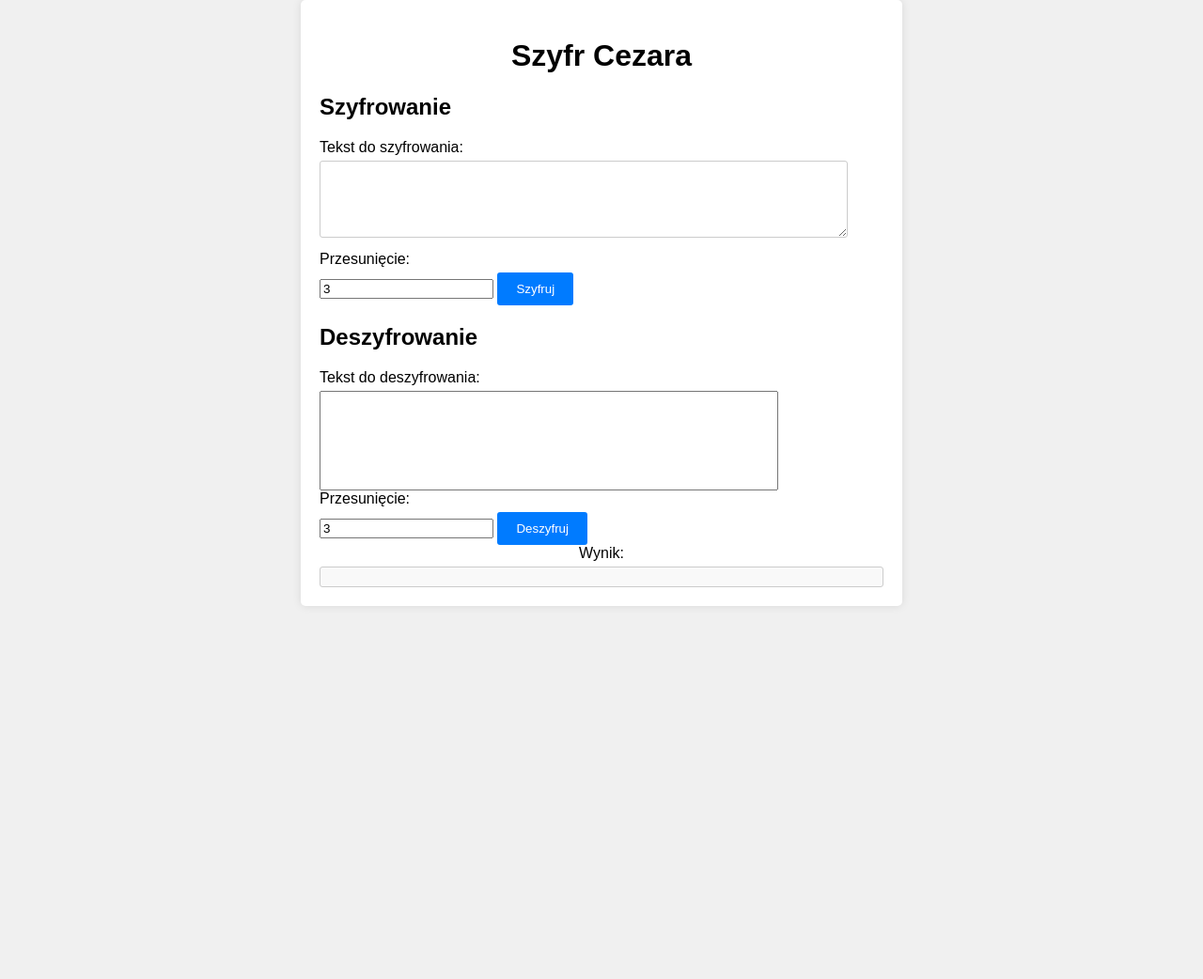
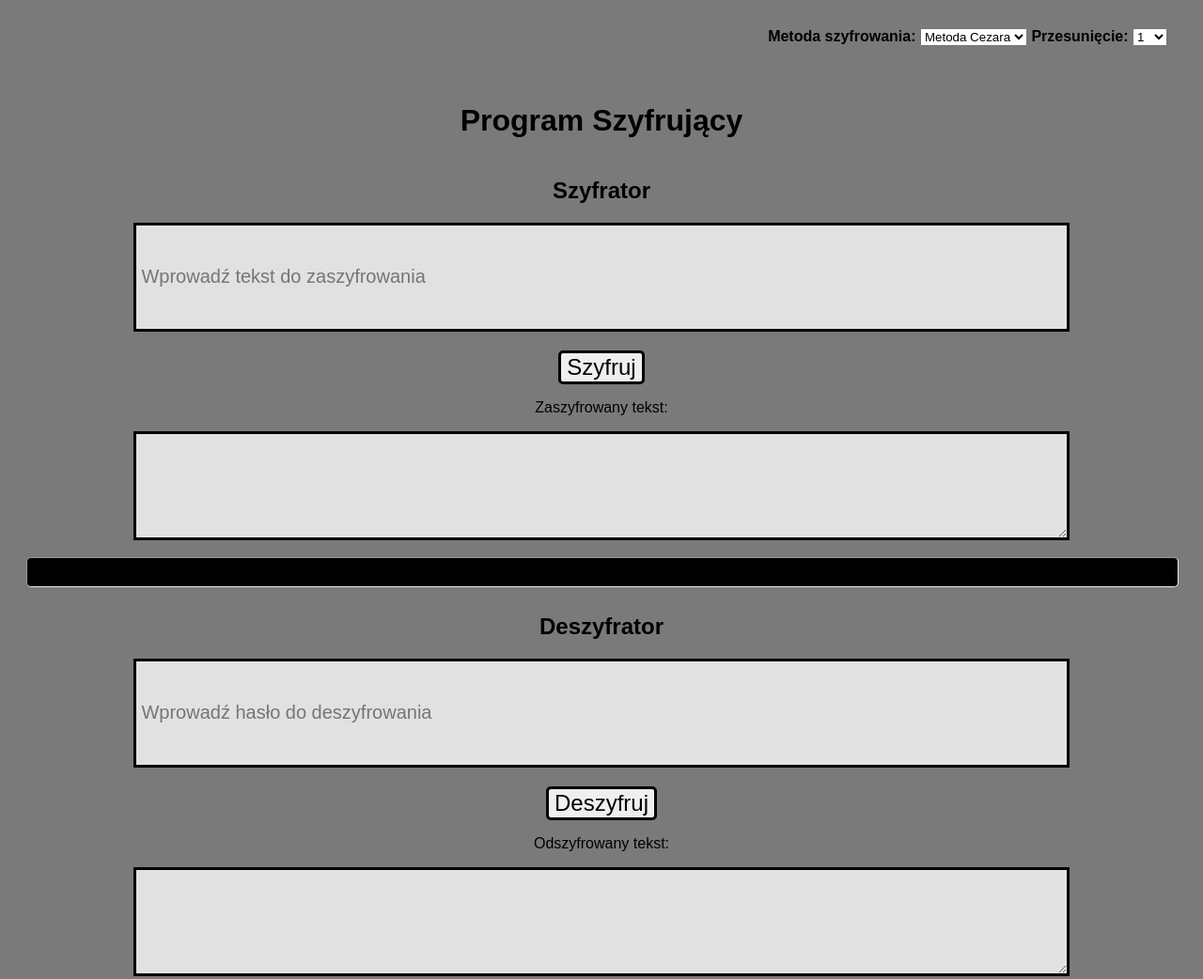
Before and after one commit to Khazaxa/BezpieczenstwoSystemowApki, a plain HTML site: page index.html in a window 1280 px wide. Shown: the whole page at 94% size. Before the commit the page ends 800 px from the top, so only its background shows below. Drawn offline with Linux system fonts and the light colour scheme.

Commit message:
Add files via upload

```diff
--- a/index.html
+++ b/index.html
@@ -1,36 +1,49 @@
 <!DOCTYPE html>
-<html lang="en">
+<html lang="pl">
 <head>
     <meta charset="UTF-8">
     <meta name="viewport" content="width=device-width, initial-scale=1.0">
-    <title>Szyfr Cezara</title>
+    <title>Program Szyfrujący</title>
     <link rel="stylesheet" href="style.css">
 </head>
 <body>
-    <div class="container">
-        <h1>Szyfr Cezara</h1>
-        <div class="szyfrowanie">
-            <h2>Szyfrowanie</h2>
-            <label for="tekst-szyfrowanie">Tekst do szyfrowania:</label>
-            <textarea id="tekst-szyfrowanie" rows="4"></textarea>
-            <label for="przesuniecie-szyfrowanie">Przesunięcie:</label>
-            <input type="number" id="przesuniecie-szyfrowanie" min="1" value="3">
-            <button id="szyfruj">Szyfruj</button>
+    <div id="header">
+        <div id="cipherOptions">
+            <label for="cipherMethod"><strong>Metoda szyfrowania:</strong></label>
+            <select id="cipherMethod" onchange="toggleShiftAmount()">
+                <option value="ceasar">Metoda Cezara</option>
+                <option value="druga">Druga</option>
+                <option value="trzecia">Trzecia</option>
+                <option value="czwarta">Czwarta</option>
+                <!-- Dodaj inne metody szyfrowania, jeśli są potrzebne -->
+            </select>
+            <label for="shiftAmount" id="shiftLabel"><strong>Przesunięcie:</strong></label>
+            <select id="shiftAmount">
+                <!-- Generowanie opcji od 1 do 34 -->
+                <script>
+                    for (let i = 1; i <= 34; i++) {
+                        document.write(`<option value="${i}">${i}</option>`);
+                    }
+                </script>
+            </select>
         </div>
-        <div class="deszyfrowanie">
-            <h2>Deszyfrowanie</h2>
-            <label for="tekst-deszyfrowanie">Tekst do deszyfrowania:</label>
-            <input type="password" id="przesuniecie-deszyfrowanie" min="1">
-             <!-- Zmiana type na "password" -->
-            <label for="przesuniecie-deszyfrowanie">Przesunięcie:</label>
-            <input type="number"  min="1" value="3">
-            <button id="deszyfruj">Deszyfruj</button>
-        </div>
+    </div>
+    <div id="content">
+        <h1>Program Szyfrujący</h1>
 
-        <div class="wynik">
-            <label>Wynik:</label>
-            <div id="wynik-tekst"></div>
-        </div>
+        <h2>Szyfrator</h2>
+        <input type="text" id="inputText" placeholder="Wprowadź tekst do zaszyfrowania">
+        <button onclick="encrypt()">Szyfruj</button>
+        <p>Zaszyfrowany tekst:</p>
+        <textarea id="encryptedText" readonly></textarea>
+
+        <hr>
+
+        <h2>Deszyfrator</h2>
+        <input type="password" id="inputPassword" placeholder="Wprowadź hasło do deszyfrowania">
+        <button onclick="decrypt()">Deszyfruj</button>
+        <p>Odszyfrowany tekst:</p>
+        <textarea id="decryptedText" readonly></textarea>
     </div>
     <script src="script.js"></script>
 </body>
--- a/script.js
+++ b/script.js
@@ -1,77 +1,78 @@
-// Funkcja do szyfrowania tekstu za pomocą szyfru Cezara
-function szyfrujCezara(tekst, przesuniecie) {
+// Pobieram elementy formularza i przypisuje je do zmiennych
+const cipherMethodSelect = document.getElementById("cipherMethod");
+const shiftAmount = document.getElementById("shiftAmount");
+const shiftLabel = document.getElementById("shiftLabel");
+const inputText = document.getElementById("inputText");
+const encryptedText = document.getElementById("encryptedText");
+const inputPassword = document.getElementById("inputPassword");
+const decryptedText = document.getElementById("decryptedText");
+
+// Funkcja szyfrowania Cezara
+function caesarCipher(text, shift) {
     const alphabet = "aąbcćdeęfghijklłmnńoóprsśtuvwxyzźż";
-    let zaszyfrowanyTekst = "";
+    let result = "";
 
-    for (let i = 0; i < tekst.length; i++) {
-      const znak = tekst[i];
-      const index = alphabet.indexOf(znak.toLowerCase());
+    for (let i = 0; i < text.length; i++) {
+        const char = text[i].toLowerCase();
 
-      if (index === -1) {
-        // Jeśli znak nie jest w alfabecie, dodaj go bez zmian
-        zaszyfrowanyTekst += znak;
-      } else {
-        // Znajdź nowy indeks dla zaszyfrowanego znaku
-        const nowyIndex = (index + przesuniecie) % alphabet.length;
-        if (znak === znak.toUpperCase()) {
-          zaszyfrowanyTekst += alphabet[nowyIndex].toUpperCase();
+        if (alphabet.includes(char)) {
+            const index = alphabet.indexOf(char);
+            const newIndex = (index + shift) % alphabet.length;
+            const encryptedChar = alphabet[newIndex];
+            result += text[i] === text[i].toLowerCase() ? encryptedChar : encryptedChar.toUpperCase();
         } else {
-          zaszyfrowanyTekst += alphabet[nowyIndex];
+            result += text[i];
         }
-      }
     }
 
-    return zaszyfrowanyTekst;
-  }
+    return result;
+}
 
-  // Funkcja do deszyfrowania tekstu za pomocą szyfru Cezara
-  function deszyfrujCezara(tekst, przesuniecie) {
-    const alphabet = "aąbcćdeęfghijklłmnńoóprsśtuvwxyzźż";
-    let odszyfrowanyTekst = "";
+// Funkcja zmienia widoczność pola wyboru przesunięcia w zależności od wybranej metody szyfrowania
+function toggleShiftAmount() {
+    const method = cipherMethodSelect.value;
+    if (method === "ceasar") {
+        shiftAmount.style.display = "inline-block";
+        shiftLabel.style.display = "inline-block";
+    } else {
+        shiftAmount.style.display = "none";
+        shiftLabel.style.display = "none";
+    }
+}
 
-    for (let i = 0; i < tekst.length; i++) {
-      const znak = tekst[i];
-      const index = alphabet.indexOf(znak.toLowerCase());
+// Wywołaj funkcję toggleShiftAmount() na początku, aby ukryć pole wyboru przesunięcia
+toggleShiftAmount();
 
-      if (index === -1) {
-        // Jeśli znak nie jest w alfabecie, dodaj go bez zmian
-        odszyfrowanyTekst += znak;
-      } else {
-        // Znajdź nowy indeks dla odszyfrowanego znaku
-        let nowyIndex = index - przesuniecie;
-        if (nowyIndex < 0) {
-          nowyIndex = alphabet.length + nowyIndex;
+// Obsługa przycisku Szyfruj
+function encrypt() {
+    const method = cipherMethodSelect.value;
+    if (method === "ceasar") {
+        const shift = parseInt(shiftAmount.value);
+        if (!isNaN(shift) && shift >= 1 && shift <= 34) {
+            const textToEncrypt = inputText.value;
+            const encrypted = caesarCipher(textToEncrypt, shift);
+            encryptedText.value = encrypted;
+        } else {
+            alert("Proszę podać prawidłowe przesunięcie (1-34).");
         }
-        if (znak === znak.toUpperCase()) {
-          odszyfrowanyTekst += alphabet[nowyIndex].toUpperCase();
+    } else {
+        alert("Wybrano inną metodę szyfrowania. Szyfrowanie jest dostępne tylko dla metody Cezara z przesunięciem.");
+    }
+}
+
+// Obsługa przycisku Deszyfruj
+function decrypt() {
+    const method = cipherMethodSelect.value;
+    if (method === "ceasar") {
+        const shift = parseInt(shiftAmount.value);
+        if (!isNaN(shift) && shift >= 1 && shift <= 34) {
+            const textToDecrypt = inputPassword.value;
+            const decrypted = caesarCipher(textToDecrypt, -shift);
+            decryptedText.value = decrypted;
         } else {
-          odszyfrowanyTekst += alphabet[nowyIndex];
+            alert("Proszę podać prawidłowe przesunięcie (1-34).");
         }
-      }
+    } else {
+        alert("Wybrano inną metodę szyfrowania. Deszyfrowanie jest dostępne tylko dla metody Cezara z przesunięciem.");
     }
-
-    return odszyfrowanyTekst;
-  }
-
-  // Obsługa formularza HTML
-  document.addEventListener("DOMContentLoaded", function () {
-    const szyfrujButton = document.getElementById("szyfruj");
-    const deszyfrujButton = document.getElementById("deszyfruj");
-    const wynikTekst = document.getElementById("wynik-tekst");
-
-    szyfrujButton.addEventListener("click", function () {
-      const tekstDoZaszyfrowania = document.getElementById("tekst").value;
-      const przesuniecie = parseInt(document.getElementById("przesuniecie").value, 10);
-
-      const zaszyfrowanyTekst = szyfrujCezara(tekstDoZaszyfrowania.toLowerCase(), przesuniecie);
-      wynikTekst.textContent = "Zaszyfrowany tekst: " + zaszyfrowanyTekst;
-    });
-
-    deszyfrujButton.addEventListener("click", function () {
-      const tekstDoDeszyfrowania = document.getElementById("tekst").value;
-      const przesuniecie = parseInt(document.getElementById("przesuniecie").value, 10);
-
-      const odszyfrowanyTekst = deszyfrujCezara(tekstDoDeszyfrowania.toLowerCase(), przesuniecie);
-      wynikTekst.textContent = "Odszyfrowany tekst: " + odszyfrowanyTekst;
-    });
-  });
+}
--- a/style.css
+++ b/style.css
@@ -1,66 +1,54 @@
 body {
     font-family: Arial, sans-serif;
-    margin: 0;
-    padding: 0;
-    background-color: #f0f0f0;
+    background-color: #7a7a7a;
 }
 
-.container {
-    max-width: 600px;
-    margin: 0 auto;
-    padding: 20px;
-    background-color: #fff;
+hr {
+    width: 100%;
+    height: 30px;
+    background-color: black;
     border-radius: 5px;
-    box-shadow: 0 0 10px rgba(0, 0, 0, 0.1);
 }
 
-h1 {
-    text-align: center;
+input, textarea {
+    min-height: 100px;
+    width: 80%;
+    border: 3px solid black;
+    padding: 5px;
+    margin-bottom: 10px;
+    font-size: 20px;
+    background-color: #e1e1e1;
 }
 
-.form {
-    margin-bottom: 20px;
-}
-
-label {
-    display: block;
-    margin-bottom: 5px;
-}
-
-textarea {
-    width: 90%;
-    padding: 10px;
-    margin-bottom: 10px;
-    border: 1px solid #ccc;
-    border-radius: 3px;
+#content {
+    margin: 20px;
+    display: flex;
+    flex-direction: column;
+    align-items: center;
 }
 
 button {
-    background-color: #007bff;
-    color: #fff;
-    border: none;
-    padding: 10px 20px;
-    cursor: pointer;
-    border-radius: 3px;
+    border: 3px solid black;
+    border-radius: 5px;
+    font-size: x-large;
+    margin-top: 10px;
 }
 
-button:hover {
-    background-color: #0056b3;
+#header {
+    display: flex;
+    flex-direction: column;
+    align-items: flex-end;
+    margin: 20px;
+    padding: 10px;
 }
 
-.wynik {
-    text-align: center;
+#cipherOptions {
+    margin-bottom: 10px;
 }
 
-#wynik-tekst {
-    font-weight: bold;
-    padding: 10px;
-    border: 1px solid #ccc;
-    border-radius: 3px;
-    background-color: #f9f9f9;
+#cipherMethodWrapper {
+    display: flex;
+    flex-direction: column;
+    align-items: flex-end;
+    margin-bottom: 10px;
 }
-
-#przesuniecie-deszyfrowanie{
-    width: 80%;
-    height: 100px;
-}
```
